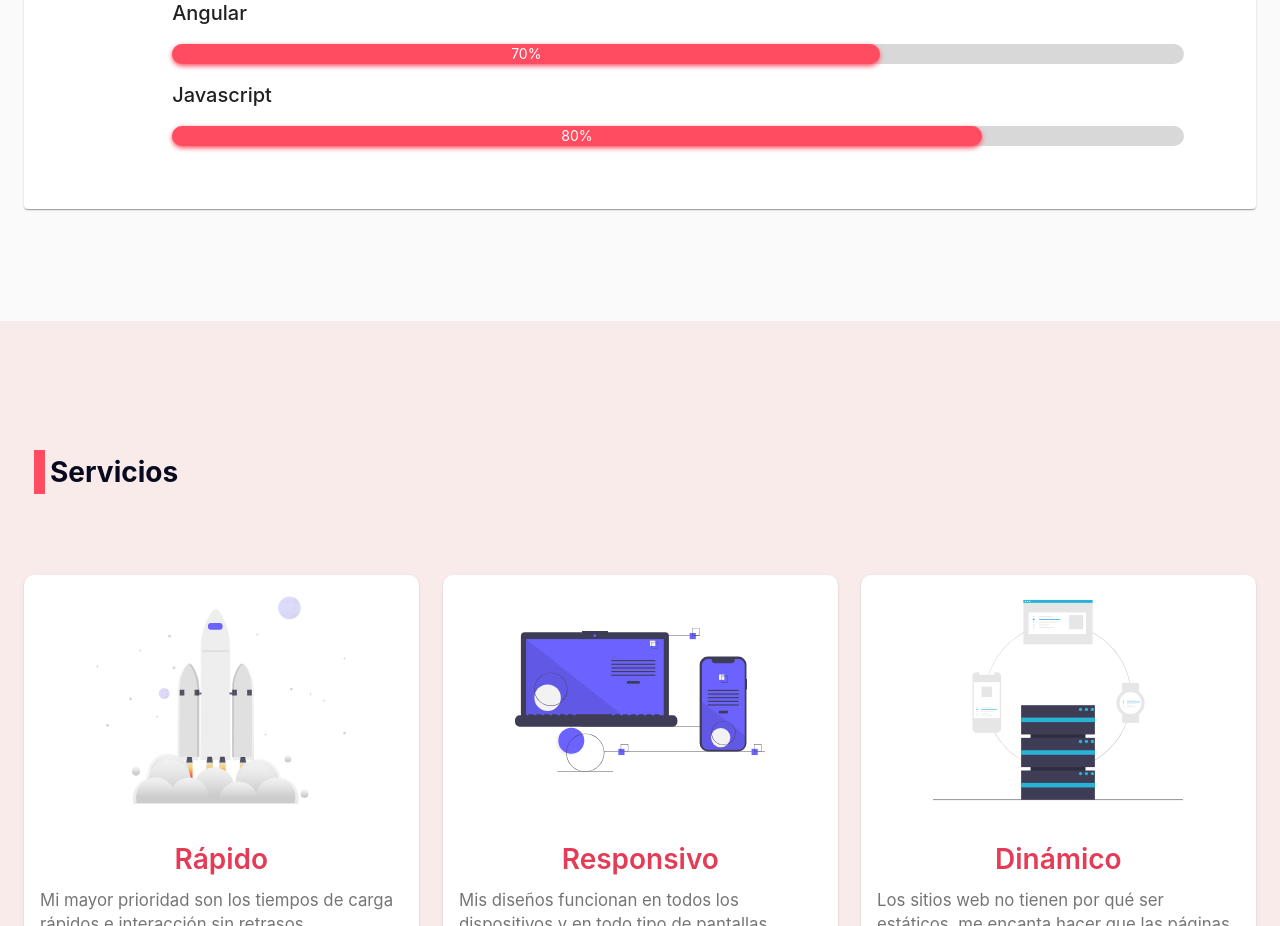
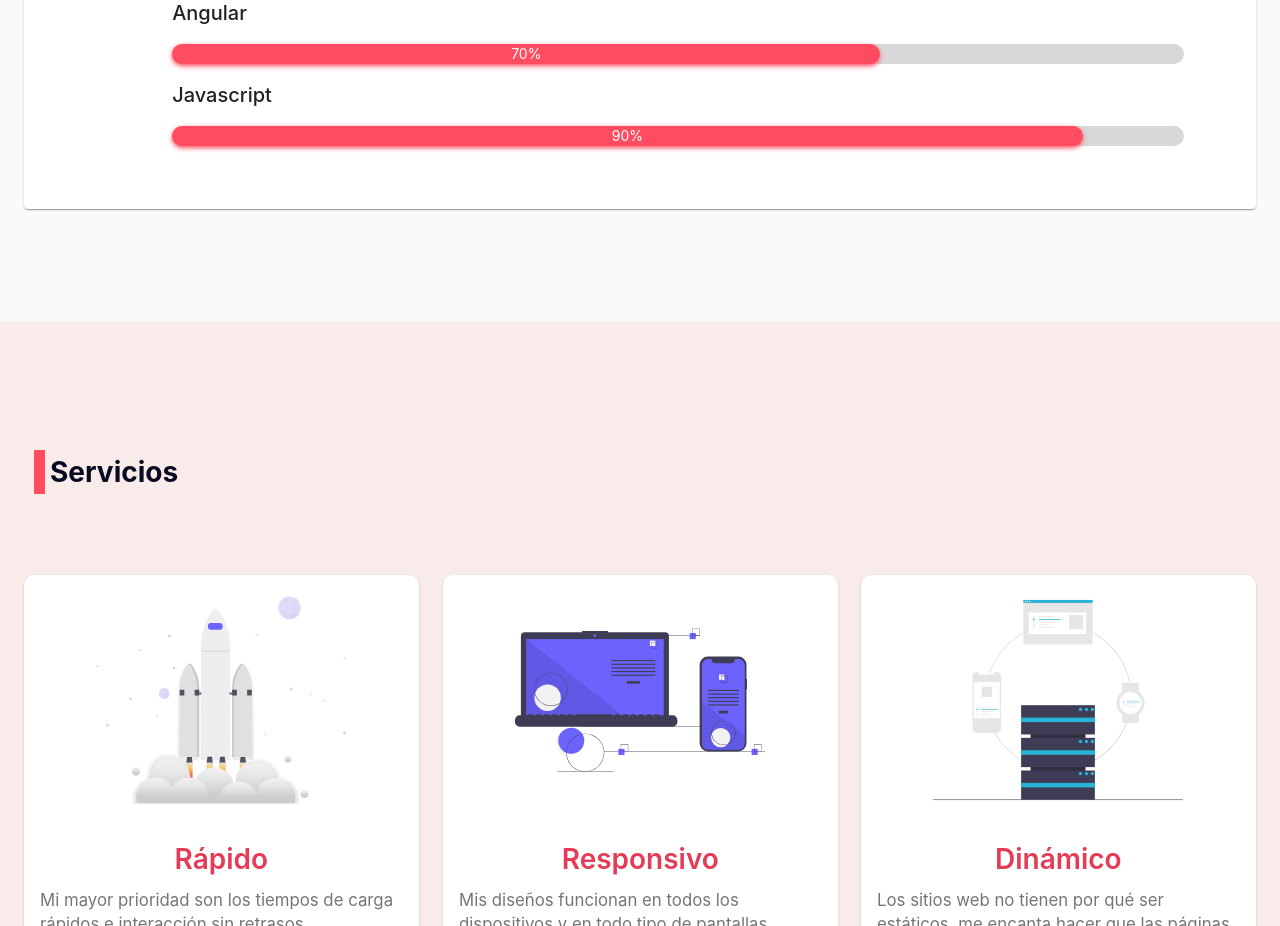
Before and after one commit to cristiansep/nextjs-material_ui-portfolio, a Next.js app: page / in a window 1280 px wide. Shown: the part 1780-2706 px from the top of the page. Built offline with nearby package versions, Linux system fonts and the light colour scheme; no server answers.

Commit message:
update data javascript

```diff
--- a/data/index.js
+++ b/data/index.js
@@ -33,7 +33,7 @@ export const headData = {
     {name: 'Node - Express - TypeScript', num:90},
     {name: 'React', num:90},
     {name: 'Angular', num:70},
-    {name: 'Javascript', num:80}
+    {name: 'Javascript', num:90}
   ];
 
 
```
